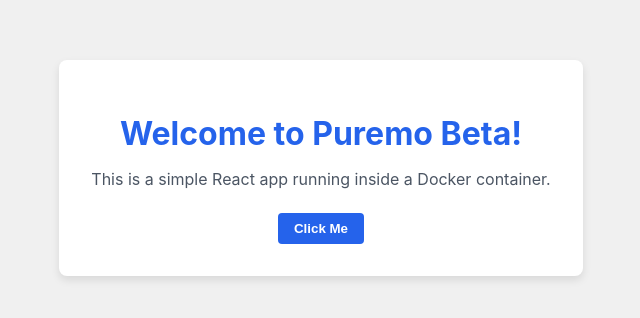
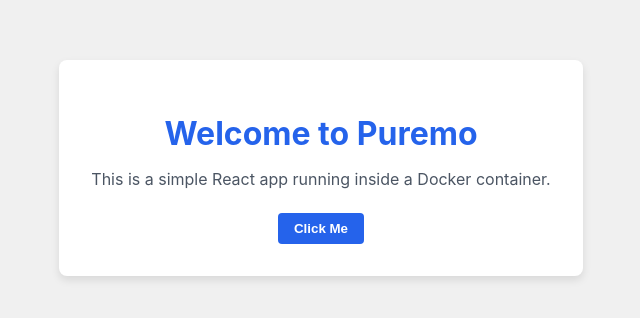
Before and after one commit to royal-cascade-ventures/puremo, a React (Create React App) app: page / in a window 1280 px wide. Shown: the part 232-550 px from the top of the page, without its empty margins (319-959 px from the left). Built offline with nearby package versions, Linux system fonts and the light colour scheme.

Commit message:
ready for production

```diff
--- a/src/App.jsx
+++ b/src/App.jsx
@@ -7,7 +7,7 @@
   return (
     <div className="app-container">
       <div className="card">
-        <h1>Welcome to Puremo Beta!</h1>
+        <h1>Welcome to Puremo</h1>
         <p>This is a simple React app running inside a Docker container.</p>
         <button type="button" onClick={() => setClicked(!clicked)}>
           {clicked ? 'Clicked!' : 'Click Me'}
```
